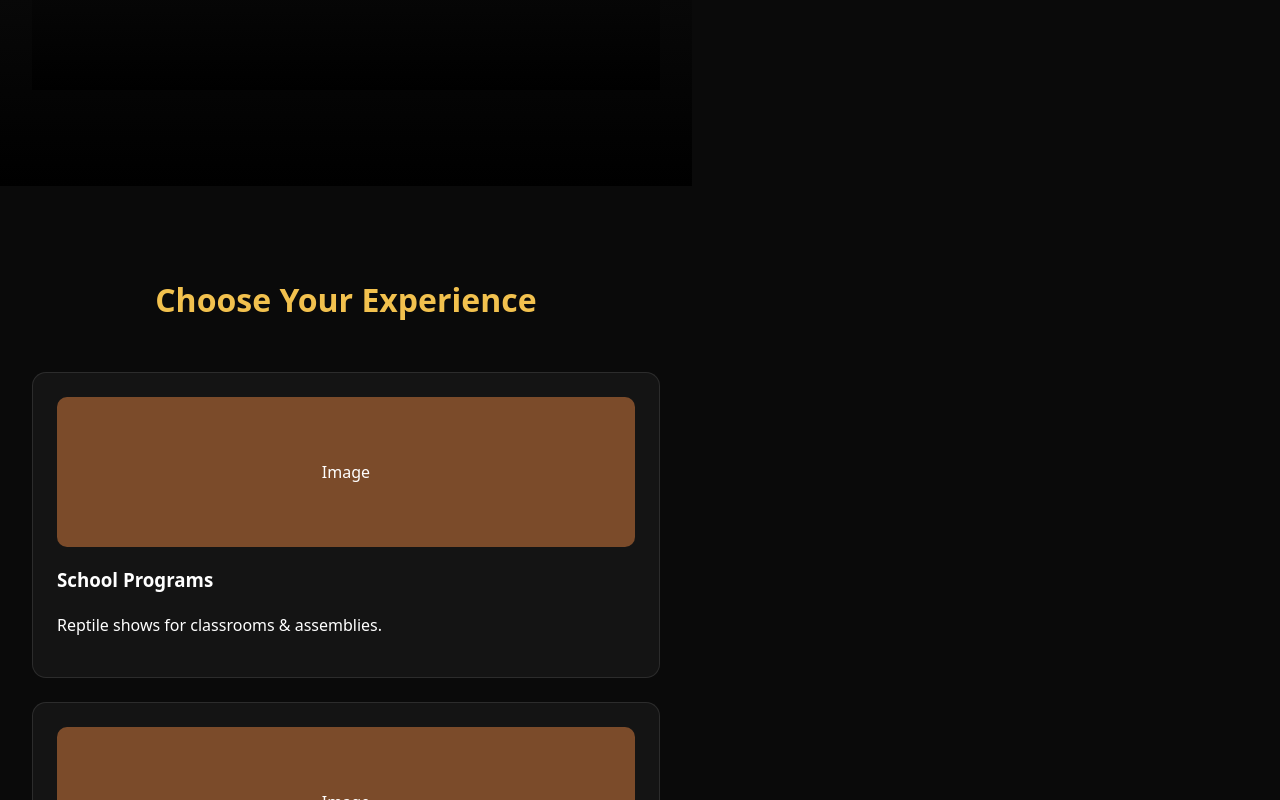
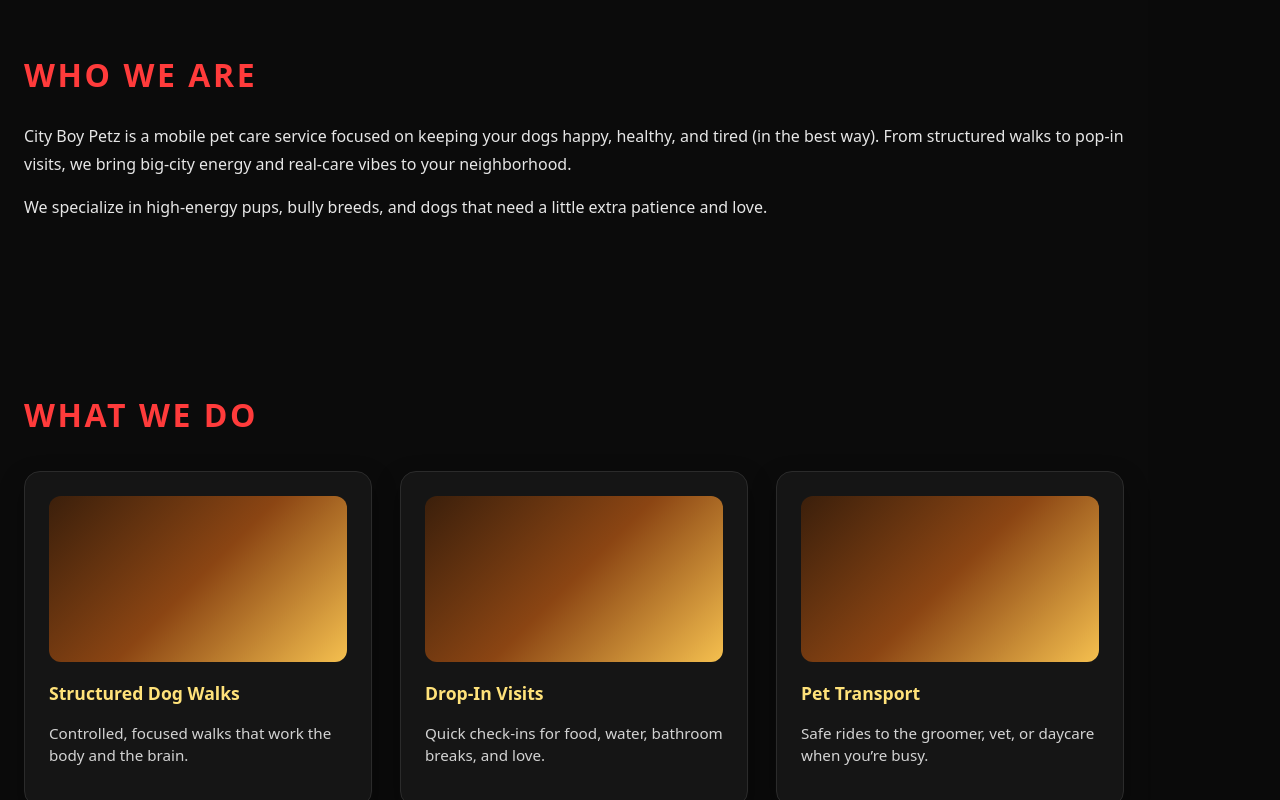
Before and after one commit to AntonioMc99/CityBoyPetz, a React (Vite) app in the folder client/: page / in a window 1280 px wide. Shown: the part 560-1360 px from the top of the page. Built offline with nearby package versions, Linux system fonts and the light colour scheme.

Commit message:
Add About, Services, Reviews, and Gallery sections

```diff
--- a/client/src/App.jsx
+++ b/client/src/App.jsx
@@ -1,4 +1,5 @@
 import "./styles.css";
+
 import Navbar from "./components/Navbar.jsx";
 import Hero from "./components/Hero.jsx";
 import CategoryGrid from "./components/CategoryGrid.jsx";
@@ -6,46 +7,31 @@
 import CTA from "./components/CTA.jsx";
 import Footer from "./components/Footer.jsx";
 
-export default function App(){
+// new imports
+import AboutSection from "./components/AboutSection.jsx";
+import ServicesSection from "./components/ServicesSection.jsx";
+import ReviewsSection from "./components/ReviewsSection.jsx";
+import GallerySection from "./components/GallerySection.jsx";
+
+export default function App() {
   return (
     <>
-      <header className="nav">
-        <div className="container nav-inner">
-          <Navbar />
-        </div>
-      </header>
+      <Navbar />
+      <Hero />
 
-      <main>
-        <section className="hero">
-          <div className="container hero-inner">
-            <Hero />
-          </div>
-        </section>
+      {/* New sections */}
+      <AboutSection />
+      <ServicesSection />
 
-        <section className="section">
-          <div className="container">
-            <CategoryGrid />
-          </div>
-        </section>
+      {/* Existing content */}
+      <CategoryGrid />
+      <Featured />
 
-        <section className="section">
-          <div className="container">
-            <Featured />
-          </div>
-        </section>
+      <ReviewsSection />
+      <GallerySection />
 
-        <section className="section">
-          <div className="container">
-            <CTA />
-          </div>
-        </section>
-      </main>
-
-      <footer className="footer">
-        <div className="container">
-          <Footer />
-        </div>
-      </footer>
+      <CTA />
+      <Footer />
     </>
   );
 }
--- /dev/null
+++ b/client/src/components/AboutSection.jsx
@@ -0,0 +1,20 @@
+// client/src/components/AboutSection.jsx
+export default function AboutSection() {
+  return (
+    <section className="section section-dark" id="about">
+      <div className="section-inner">
+        <h2 className="section-title">Who We Are</h2>
+        <p className="section-text">
+          City Boy Petz is a mobile pet care service focused on keeping your
+          dogs happy, healthy, and tired (in the best way). From structured
+          walks to pop-in visits, we bring big-city energy and real-care
+          vibes to your neighborhood.
+        </p>
+        <p className="section-text">
+          We specialize in high-energy pups, bully breeds, and dogs that need
+          a little extra patience and love.
+        </p>
+      </div>
+    </section>
+  );
+}
--- /dev/null
+++ b/client/src/components/GallerySection.jsx
@@ -0,0 +1,19 @@
+// client/src/components/GallerySection.jsx
+const galleryItems = [1, 2, 3, 4];
+
+export default function GallerySection() {
+  return (
+    <section className="section section-light" id="gallery">
+      <div className="section-inner">
+        <h2 className="section-title">City Boy Petz in Action</h2>
+        <div className="gallery-grid">
+          {galleryItems.map((i) => (
+            <div key={i} className="gallery-tile">
+              <span className="gallery-label">Photo placeholder #{i}</span>
+            </div>
+          ))}
+        </div>
+      </div>
+    </section>
+  );
+}
--- /dev/null
+++ b/client/src/components/ReviewsSection.jsx
@@ -0,0 +1,29 @@
+// client/src/components/ReviewsSection.jsx
+const reviews = [
+  {
+    name: "Bri’s Family",
+    text: "City Boy Petz treats our dog like family. He comes home happy and exhausted every time.",
+  },
+  {
+    name: "A. Johnson",
+    text: "Reliable, communicative, and patient with our anxious pup. Couldn’t ask for better care.",
+  },
+];
+
+export default function ReviewsSection() {
+  return (
+    <section className="section section-dark" id="reviews">
+      <div className="section-inner">
+        <h2 className="section-title">Reviews</h2>
+        <div className="reviews-grid">
+          {reviews.map((r) => (
+            <blockquote key={r.name} className="review-card">
+              <p className="review-text">“{r.text}”</p>
+              <footer className="review-footer">— {r.name}</footer>
+            </blockquote>
+          ))}
+        </div>
+      </div>
+    </section>
+  );
+}
--- /dev/null
+++ b/client/src/components/ServicesSection.jsx
@@ -0,0 +1,34 @@
+// client/src/components/ServicesSection.jsx
+const services = [
+  {
+    title: "Structured Dog Walks",
+    blurb: "Controlled, focused walks that work the body and the brain.",
+  },
+  {
+    title: "Drop-In Visits",
+    blurb: "Quick check-ins for food, water, bathroom breaks, and love.",
+  },
+  {
+    title: "Pet Transport",
+    blurb: "Safe rides to the groomer, vet, or daycare when you’re busy.",
+  },
+];
+
+export default function ServicesSection() {
+  return (
+    <section className="section section-light" id="services">
+      <div className="section-inner">
+        <h2 className="section-title">What We Do</h2>
+        <div className="card-grid">
+          {services.map((svc) => (
+            <article key={svc.title} className="card">
+              <div className="card-image-placeholder" />
+              <h3 className="card-title">{svc.title}</h3>
+              <p className="card-text">{svc.blurb}</p>
+            </article>
+          ))}
+        </div>
+      </div>
+    </section>
+  );
+}
--- a/client/src/styles.css
+++ b/client/src/styles.css
@@ -285,3 +285,164 @@
     height: 150px;
   }
 }
+/* ====== GENERAL SECTIONS ====== */
+
+.section {
+  padding: 4rem 1.5rem;
+  background: #0b0b0b; /* default dark */
+  color: #fdfdfd;
+}
+
+.section--dark {
+  background: #050505;
+  color: #ffffff;
+}
+
+.section-inner {
+  max-width: 1100px;
+  margin: 0 auto;
+}
+
+.section-title {
+  font-size: 2rem;
+  margin-bottom: 1.5rem;
+  color: #ff3b3b; /* red accent */
+  text-transform: uppercase;
+  letter-spacing: 0.08em;
+}
+
+.section-text {
+  line-height: 1.7;
+  margin-bottom: 1rem;
+  color: #e6e6e6;
+}
+
+/* ====== CARD GRID (Services) ====== */
+
+.card-grid {
+  display: grid;
+  grid-template-columns: repeat(auto-fit, minmax(240px, 1fr));
+  gap: 1.75rem;
+  margin-top: 2rem;
+}
+
+.card {
+  background: #151515;
+  border-radius: 16px;
+  padding: 1.5rem;
+  border: 1px solid #2b2b2b;
+  box-shadow: 0 10px 24px rgba(0, 0, 0, 0.35);
+}
+
+.card-image-placeholder {
+  background: linear-gradient(
+    135deg,
+    #3b1f0b,
+    #8b4513,
+    #f5c04f
+  ); /* brown + yellow blend */
+  border-radius: 12px;
+  height: 150px;
+  display: flex;
+  align-items: flex-end;
+  justify-content: center;
+  padding: 0.5rem;
+  margin-bottom: 1rem;
+}
+
+.card-image-label {
+  font-size: 0.8rem;
+  text-transform: uppercase;
+  letter-spacing: 0.08em;
+  color: #111;
+  background: rgba(255, 255, 255, 0.85);
+  padding: 0.2rem 0.6rem;
+  border-radius: 999px;
+}
+
+.card-title {
+  font-size: 1.1rem;
+  margin-bottom: 0.5rem;
+  color: #ffe27a; /* warm yellow */
+}
+
+.card-text {
+  font-size: 0.95rem;
+  color: #d3d3d3;
+}
+
+/* ====== REVIEWS ====== */
+
+.reviews-grid {
+  display: grid;
+  grid-template-columns: repeat(auto-fit, minmax(260px, 1fr));
+  gap: 1.5rem;
+  margin-top: 2rem;
+}
+
+.review-card {
+  background: #101010;
+  border-radius: 14px;
+  border: 1px solid #2a2a2a;
+  padding: 1.25rem 1.5rem;
+}
+
+.review-text {
+  font-style: italic;
+  margin-bottom: 0.75rem;
+  color: #f5f5f5;
+}
+
+.review-footer {
+  font-size: 0.9rem;
+  color: #ffb84d; /* softer yellow/orange */
+}
+
+/* ====== GALLERY ====== */
+
+.gallery-grid {
+  display: grid;
+  grid-template-columns: repeat(auto-fit, minmax(180px, 1fr));
+  gap: 1.25rem;
+  margin-top: 2rem;
+}
+
+.gallery-tile {
+  position: relative;
+  height: 180px;
+  border-radius: 16px;
+  overflow: hidden;
+  background: radial-gradient(circle at top, #fff1b8, #8b0000);
+  display: flex;
+  align-items: flex-end;
+  justify-content: center;
+  padding: 0.75rem;
+}
+
+.gallery-label {
+  font-size: 0.85rem;
+  font-weight: 600;
+  text-transform: uppercase;
+  letter-spacing: 0.08em;
+  padding: 0.25rem 0.7rem;
+  border-radius: 999px;
+  background: rgba(0, 0, 0, 0.78);
+  color: #fdfdfd;
+}
+
+/* ====== RESPONSIVE ====== */
+
+@media (max-width: 640px) {
+  .section {
+    padding: 3rem 1.25rem;
+  }
+
+  .section-title {
+    font-size: 1.6rem;
+    text-align: center;
+  }
+
+  .section-text {
+    text-align: left;
+  }
+}
```
Also changed, not shown: client/src/components/SubscribeSection.jsx (added, +31 -0 lines).
